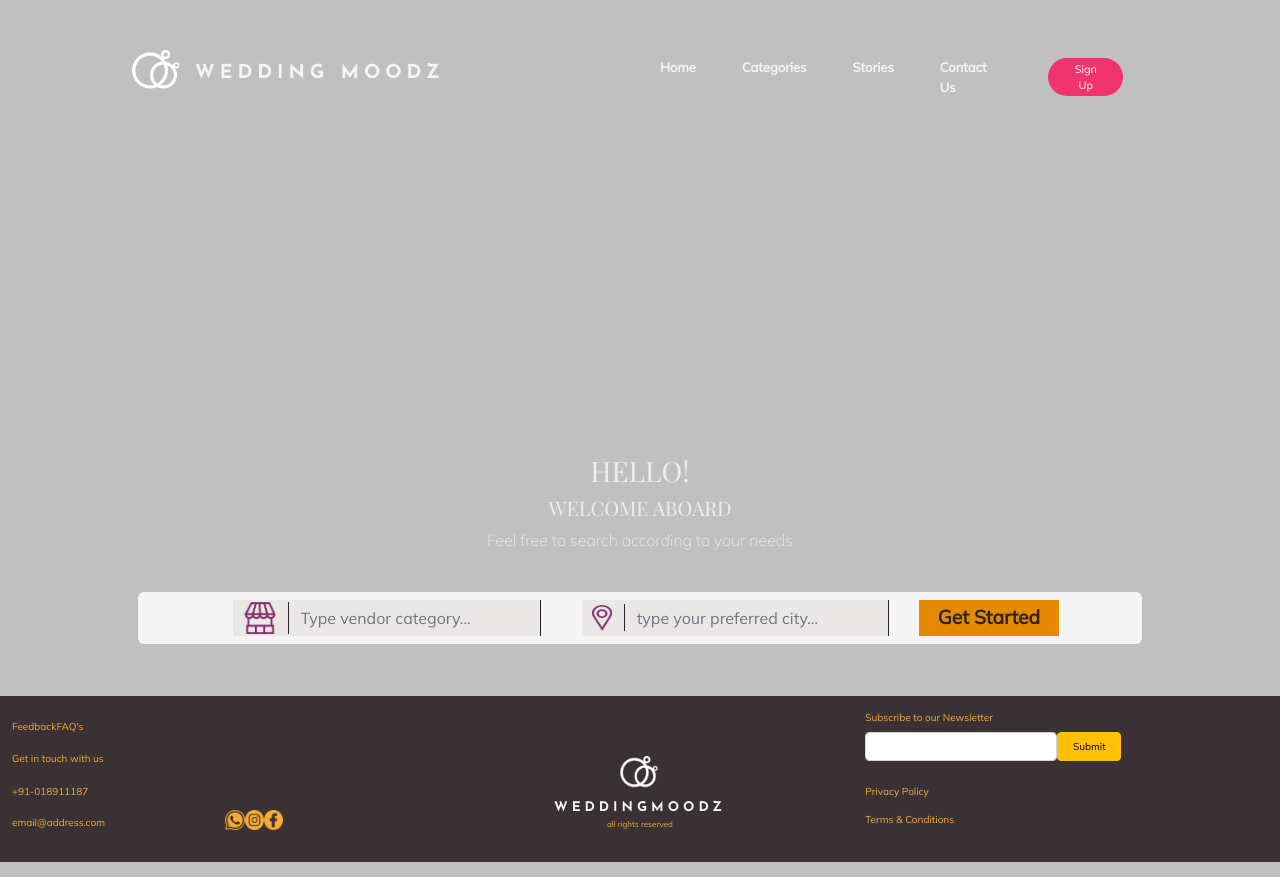
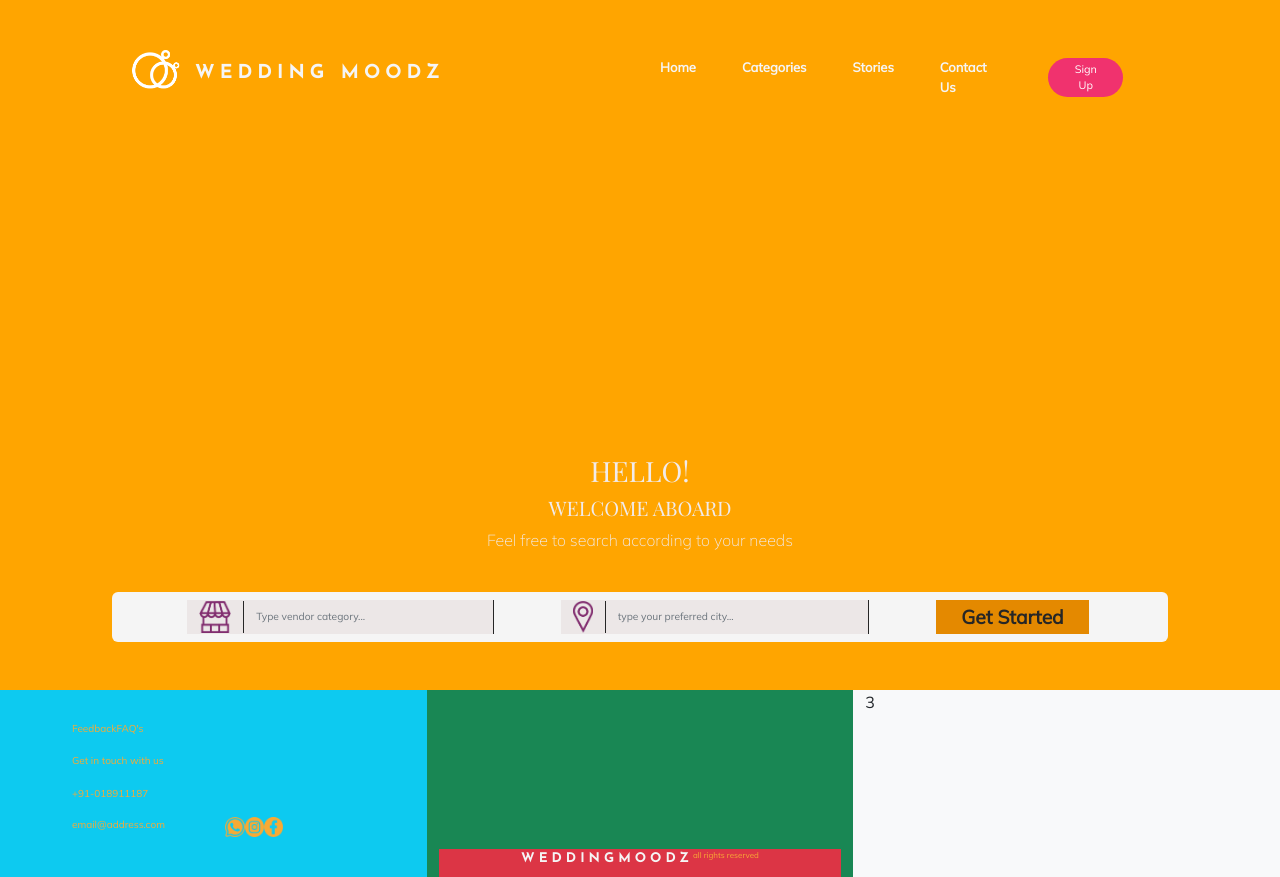
Before and after one commit to harshswamis/amakein-wedding-moodz, a React (Create React App) app: page / in a window 1280 px wide. Built offline with nearby package versions, Linux system fonts and the light colour scheme.

Commit message:
20102020

```diff
--- a/src/Components/Footer.jsx
+++ b/src/Components/Footer.jsx
@@ -30,6 +30,56 @@
     return (
         <>
         <div className="container-fluid">
+            <div className="row">
+                <div className="col-4 bg-info">
+                    <div className="row mx-5 my-4">
+                        <div className="col-12">
+                        <NavLink active className="footer-link pr-4" to="/" data-target="#FeedbackModal" data-toggle="modal">{footerText.feedback}</NavLink>
+                        <NavLink active className="footer-link" to="/FAQs">{footerText.faq}</NavLink>
+                        <FeedbackModal id="FeedbackModal" />
+                        </div>
+                        <div className="col-12 mt-2">
+                        <NavLink active className="footer-link" to="/" data-target="#GetInTouchWithUs" data-toggle="modal">{footerText.getInTouch}</NavLink >
+                        <GetInTouchWithUs id="GetInTouchWithUs" />
+                        </div>
+                        <div className="col-12 mt-3">
+                        <p className="footer-link">{footerText.phoneNo}</p>
+                        </div>
+                        <div className="col-6">
+                        <p className="footer-link">{footerText.emailAddress}</p>
+                        </div>
+                        <div className="col-6  text-center d-flex align-items-end pb-3">
+                        <NavLink active className="footer-link mr-4" to="/">
+                                  <div>
+                                    <img src={FooterWatsappLogo} class="img-responsive footer_smlogo"></img>
+                                  </div>
+                                  </NavLink >
+                                  <NavLink active className="footer-link mr-4" to="/">
+                                  <div>
+                                    <img src={FooterInstaLogo} class="img-responsive footer_smlogo"></img>
+                                  </div>
+                                  </NavLink >
+                                  <NavLink active className="footer-link mr-4" to="/">
+                                  <div>
+                                    <img src={FooterFacebookLogo} class="img-responsive footer_smlogo"></img>
+                                  </div>
+                            </NavLink >
+                        </div>
+                    </div>
+                </div>
+                <div className="col-4 d-flex align-items-end bg-success">
+                    <div className="row">
+                    <img src={FooterWMLogo} class="img-responsive footer_wmlogo"></img>
+                </div>
+                <div className="col-12 mx-auto d-flex justify-content-center bg-danger">
+                <span className="footer_brand_logo_text text-center">WEDDINGMOODZ</span><br />
+                <p className="footer_allrightsreserved_Text text-center">all rights reserved</p>
+                </div>
+                </div>
+                <div className="col-4 bg-light">3</div>
+            </div>
+        </div>
+        {/* <div className="container-fluid">
             <div className="row">
                 <div className="col-12 mt-1 my-col">
                     <div className="row py-3">
@@ -119,7 +169,7 @@
                     </div>
                 </div>
             </div>
-            </div>
+            </div> */}
         </>
     )
 }
--- a/src/Components/NavBar.css
+++ b/src/Components/NavBar.css
@@ -41,8 +41,8 @@
   }
 
   .signup_button_edit {
-    border-radius: 50px;
-    padding: 3px 20px;
+    border-radius: 3.125rem;
+    padding: 0.2rem 1.25rem;
     font-size: smaller;
     background-color: #F0326E;
     border: none;
@@ -50,8 +50,8 @@
   }
 
   .signup_button_edit:hover {
-   border-radius: 50px;
-   padding: 3px 20px;
+   border-radius: 3.125rem;
+   padding: 0.2rem 1.25rem;
    font-size: smaller;
    background-color: #E00047;
 
--- a/src/Components/NavBar.jsx
+++ b/src/Components/NavBar.jsx
@@ -11,11 +11,11 @@
 <section>
 <div className="container-fluid nav_bg">
     <div className="row">
-      <div className="col-1"></div>
+      {/* <div className="col-1"></div> */}
        <div className="col-10 mx-auto">
             <nav className="navbar navbar-expand-lg navbar-light bg-light">
-              <div className="row">
-                <div className="col-6">
+              <div className="row d-flex justify-content-between">
+                <div className="col-sm-11 col-lg-6">
               <NavLink className="navbar-brand" to="/home">
                 <div>
                 <img src={WMLogo} class="img-responsive wmlogo_navbar"></img>
@@ -23,7 +23,7 @@
                 </div>
               </NavLink>
               </div>
-              <div className="col-6">
+              <div className="col-sm-1 col-lg-6">
               <button className="navbar-toggler" type="button" data-toggle="collapse" data-target="#navbarSupportedContent" aria-controls="navbarSupportedContent" aria-expanded="false" aria-label="Toggle navigation">
                 <span className="navbar-toggler-icon"></span>
               </button>
@@ -56,7 +56,7 @@
             </nav>
          <div data-spy="scroll" data-target="#navbar-example3" data-offset="0" tabindex="0"></div>
        </div>
-<div className="col-1"></div>
+{/* <div className="col-1"></div> */}
          </div>
     </div>
 </section>
--- a/src/Components/Pages/Home.css
+++ b/src/Components/Pages/Home.css
@@ -24,17 +24,23 @@
 margin-top: 320px;
   }
 
+  .col12{
+    background-color: red;
+  }
+
   .search_row {
     background-color: whitesmoke;
     border-radius: 6px;
-    margin-right: 10%;
-    margin-left: 10%;
+    margin-right: 8%;
+    margin-left: 8%;
+    padding-left: 5%;
+    padding-right: 7.5%;
   }
 
   .homepage_searchbox {
     width: 24vw;
     background-color: rgb(236, 231, 231);
-    padding: 0vw 0.8vw;
+    padding: 1px 12px;
     border: thick;
     border-color: teal;
     border-right-style: solid;
@@ -45,6 +51,7 @@
 .homepage_textbox, .homepage_textbox:focus {
     border: none;
     background: none;
+    font-size: 0.8vw;
 }
 
 .mtcol {
@@ -60,14 +67,14 @@
 }
 
 .city_searchbox_icon {
-  height: 2vw;
+  height: 2.5vw;
   width: 1.5vw;
   margin-right: 12px;
 }
 
 .get_started_button {
+  width: 12vw;
   padding: 2px 12px;
-  font-size: small;
   background-color: #e48900;
   border-color: #e48900;
   border-radius: 0%;
@@ -75,7 +82,6 @@
 
 .get_started_button:hover {
  padding: 2px 12px;
- font-size: small;
  background-color: #e48900;
  border-color: #e48900;
  border-radius: 0%;
@@ -89,4 +95,6 @@
   font-size: 1.5vw;
   font-weight: bold;
   color: #262626;
+  word-wrap: unset;
+  display: inline-flex;
 }
--- a/src/Components/Pages/Home.jsx
+++ b/src/Components/Pages/Home.jsx
@@ -28,13 +28,12 @@
 <section>
   <div className="container-fluid">
     <div className="row search_row mb-5">
-      <div className="col-1"></div>
-      <div className="col-10">
+      <div className="col-12 mx-auto">
           <div className="row my-2">
             <div className="col-5">
-                <div className="d-flex align-items-center homepage_searchbox">
-                <div className="input-group-append mtcol">
-                <img src={VendorSearchBoxIcon} className="img-responsive vendor_searchbox_icon" />
+                <div className=" homepage_searchbox d-flex align-items-center">
+                 <div className="input-group-append mtcol">
+                   <img src={VendorSearchBoxIcon} className="img-responsive vendor_searchbox_icon" />
                 </div>
                     <input className="form-control homepage_textbox shadow-none" type="text" placeholder="Type vendor category..." aria-label="Search" />
                 </div>
@@ -47,10 +46,11 @@
                     <input className="form-control homepage_textbox shadow-none" type="text" placeholder="type your preferred city..." aria-label="Search" />
                 </div>
             </div>
-              <button type="button" className=" col-2 btn btn-danger shadow-none get_started_button d-flex justify-content-center align-items-center"><span className="getStarted_text">Get Started</span></button>
+            <div className="col-2">
+              <button type="button" className="btn btn-danger shadow-none get_started_button d-flex justify-content-center align-items-center"><span className="getStarted_text">Get Started</span></button>
+            </div>
           </div>
       </div>
-      <div className="col-1"></div>
     </div>
   </div>
 </section>
--- a/src/index.css
+++ b/src/index.css
@@ -37,21 +37,31 @@
 // No media query since this is the default in Bootstrap */
 
 /* // Small devices (landscape phones, 576px and up) */
-/* @media (min-width: 576px){
-
+@media (min-width: 576px){
+     body {
+       background-color: red;
+     }
 }
 
 /* // Medium devices (tablets, 768px and up) */
-/* @media (min-width: 768px) {
+ @media (min-width: 768px) {
+     body {background-color: yellow;
 
+ }
 }
 
 /* // Large devices (desktops, 992px and up) */
-/* @media (min-width: 992px) {
+ @media (min-width: 992px) {
+     body {
+       background-color: greenyellow;
 
-} */
+     }
+}
 
 /* // Extra large devices (large desktops, 1200px and up) */
-/* @media (min-width: 1200px) {
+ @media (min-width: 1200px) {
+   body {
+     background-color: orange;
+   }
 
-}  */
+}
```
